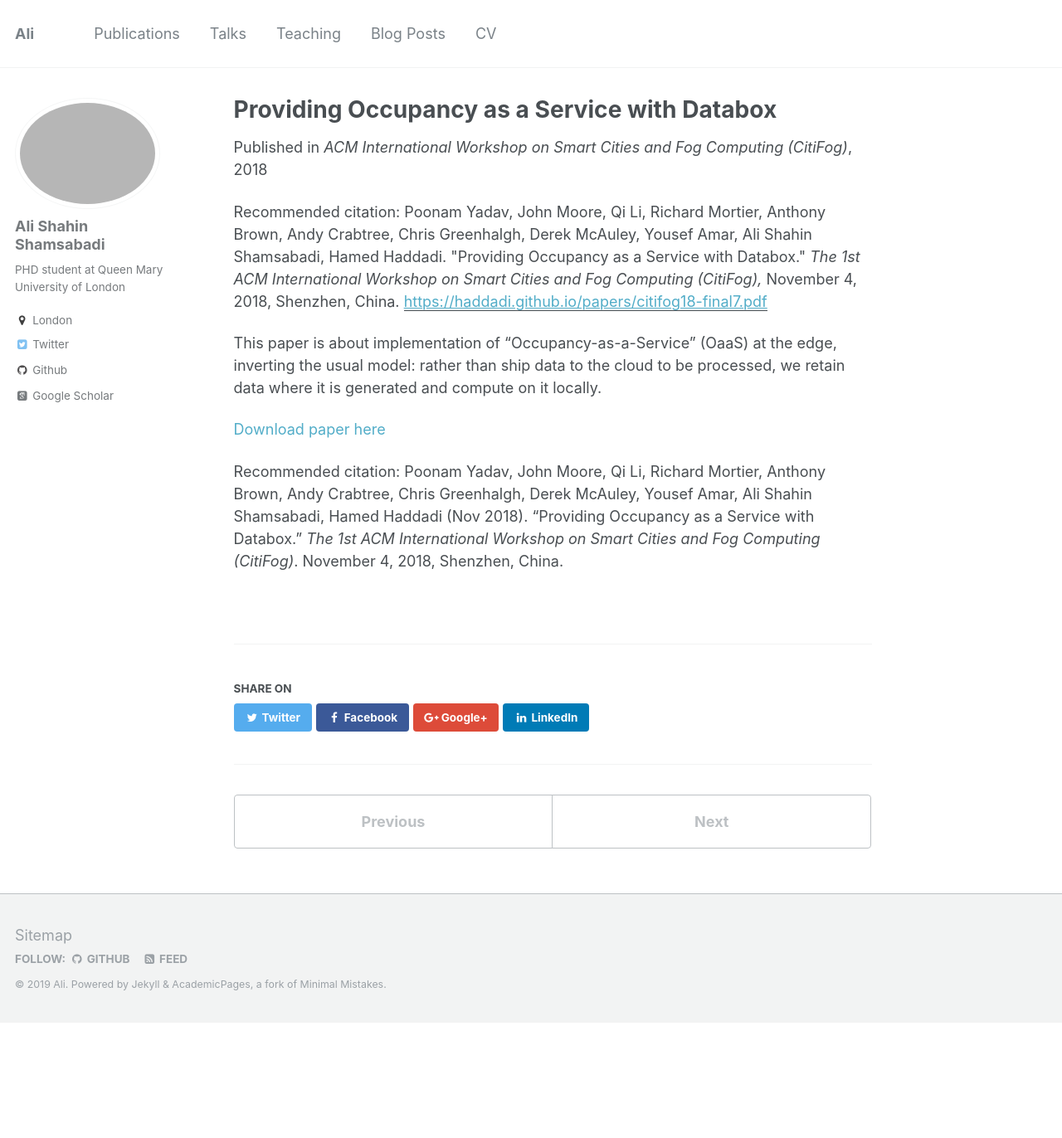
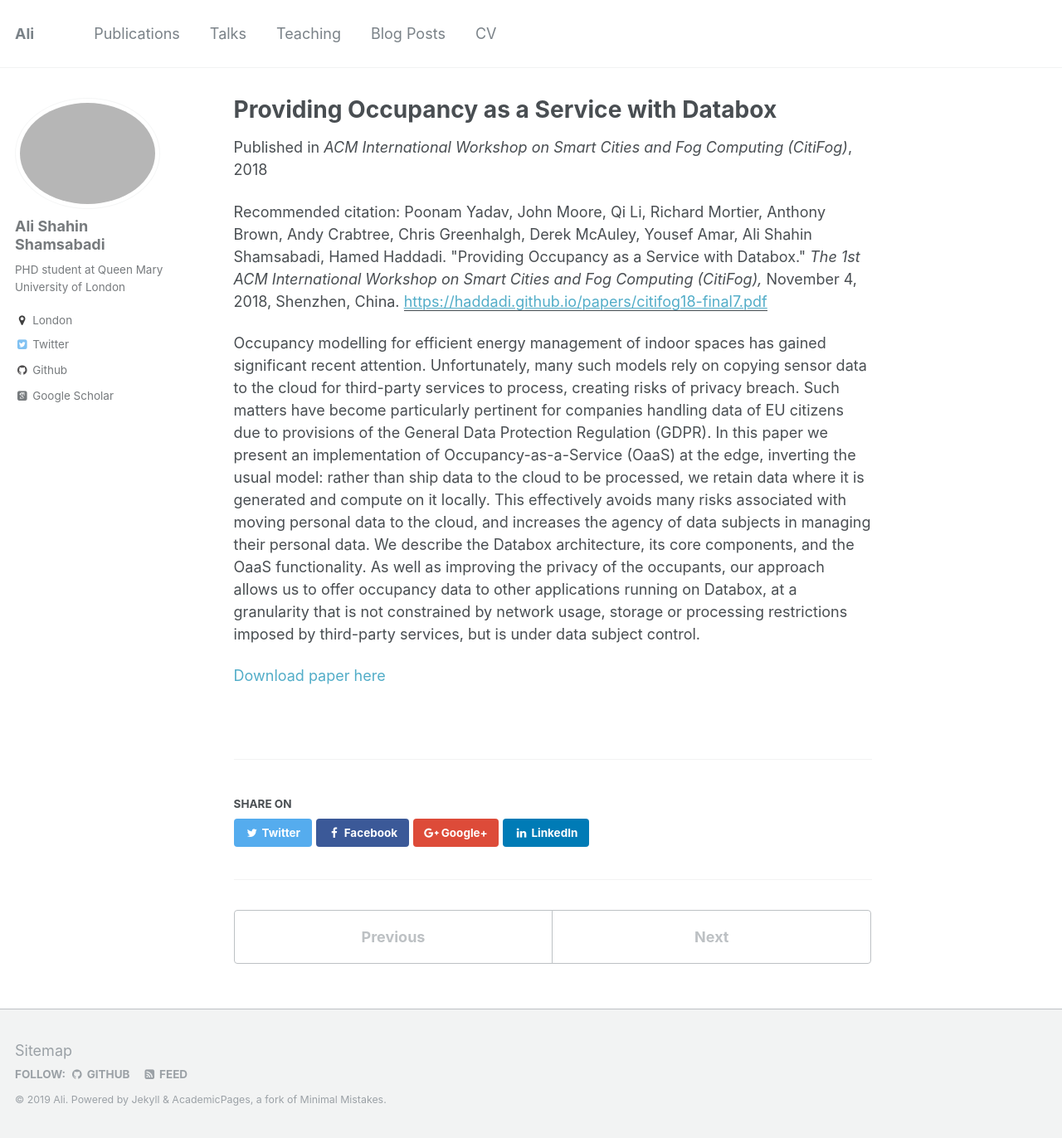
Before and after one commit to AliShahin/AliShahin.github.io, a Jekyll site: the page built from _publications/2018-11-1-Providing Occupancy as a Service with Databox.md, in a window 1280 px wide and 1372 px high. Shown: the whole window at 83% size. Built offline with Jekyll 4.4.1, drawn with Linux system fonts in a browser that asks for light colours; some web fonts are replaced.

Commit message:
Uploade citifog

```diff
--- a/_publications/2018-11-1-Providing Occupancy as a Service with Databox.md
+++ b/_publications/2018-11-1-Providing Occupancy as a Service with Databox.md
@@ -2,14 +2,12 @@
 title: "Providing Occupancy as a Service with Databox"
 collection: publications
 permalink: /publication/2018-11-1-Providing Occupancy as a Service with Databox
-excerpt: 'This paper is about implementation of “Occupancy-as-a-Service” (OaaS) at the edge, inverting the usual model: rather than ship data to the cloud to be processed, we retain data where it is generated and compute on it locally.'
+excerpt: 'Occupancy modelling for efficient energy management of indoor spaces has gained significant recent attention. Unfortunately, many such models rely on copying sensor data to the cloud for third-party services to process, creating risks of privacy breach. Such matters have become particularly pertinent for companies handling data of EU citizens due to provisions of the General Data Protection Regulation (GDPR). In this paper we present an implementation of Occupancy-as-a-Service (OaaS) at the edge, inverting the usual model: rather than ship data to the cloud to be processed, we retain data where it is generated and compute on it locally. This effectively avoids many risks associated with moving personal data to the cloud, and increases the agency of data subjects in managing their personal data. We describe the Databox architecture, its core components, and the OaaS functionality. As well as improving the privacy of the occupants, our approach allows us to offer occupancy data to other applications running on Databox, at a granularity that is not constrained by network usage, storage or processing restrictions imposed by third-party services, but is under data subject control.'
 date: 2018-11-04
 venue: 'ACM International Workshop on Smart Cities and Fog Computing (CitiFog)'
 paperurl: 'https://haddadi.github.io/papers/citifog18-final7.pdf'
 citation: 'Poonam Yadav, John Moore, Qi Li, Richard Mortier, Anthony Brown, Andy Crabtree, Chris Greenhalgh, Derek McAuley, Yousef Amar, Ali Shahin Shamsabadi, Hamed Haddadi. &quot;Providing Occupancy as a Service with Databox.&quot; <i> The 1st ACM International Workshop on Smart Cities and Fog Computing (CitiFog),</i> November 4, 2018, Shenzhen, China.'
 ---
-This paper is about implementation of “Occupancy-as-a-Service” (OaaS) at the edge, inverting the usual model: rather than ship data to the cloud to be processed, we retain data where it is generated and compute on it locally.
+Occupancy modelling for efficient energy management of indoor spaces has gained significant recent attention. Unfortunately, many such models rely on copying sensor data to the cloud for third-party services to process, creating risks of privacy breach. Such matters have become particularly pertinent for companies handling data of EU citizens due to provisions of the General Data Protection Regulation (GDPR). In this paper we present an implementation of Occupancy-as-a-Service (OaaS) at the edge, inverting the usual model: rather than ship data to the cloud to be processed, we retain data where it is generated and compute on it locally. This effectively avoids many risks associated with moving personal data to the cloud, and increases the agency of data subjects in managing their personal data. We describe the Databox architecture, its core components, and the OaaS functionality. As well as improving the privacy of the occupants, our approach allows us to offer occupancy data to other applications running on Databox, at a granularity that is not constrained by network usage, storage or processing restrictions imposed by third-party services, but is under data subject control.
 
 [Download paper here](https://haddadi.github.io/papers/citifog18-final7.pdf)
-
-Recommended citation: Poonam Yadav, John Moore, Qi Li, Richard Mortier, Anthony Brown, Andy Crabtree, Chris Greenhalgh, Derek McAuley, Yousef Amar, Ali Shahin Shamsabadi, Hamed Haddadi (Nov 2018). "Providing Occupancy as a Service with Databox." <i> The 1st ACM International Workshop on Smart Cities and Fog Computing (CitiFog)</i>. November 4, 2018, Shenzhen, China.
```
